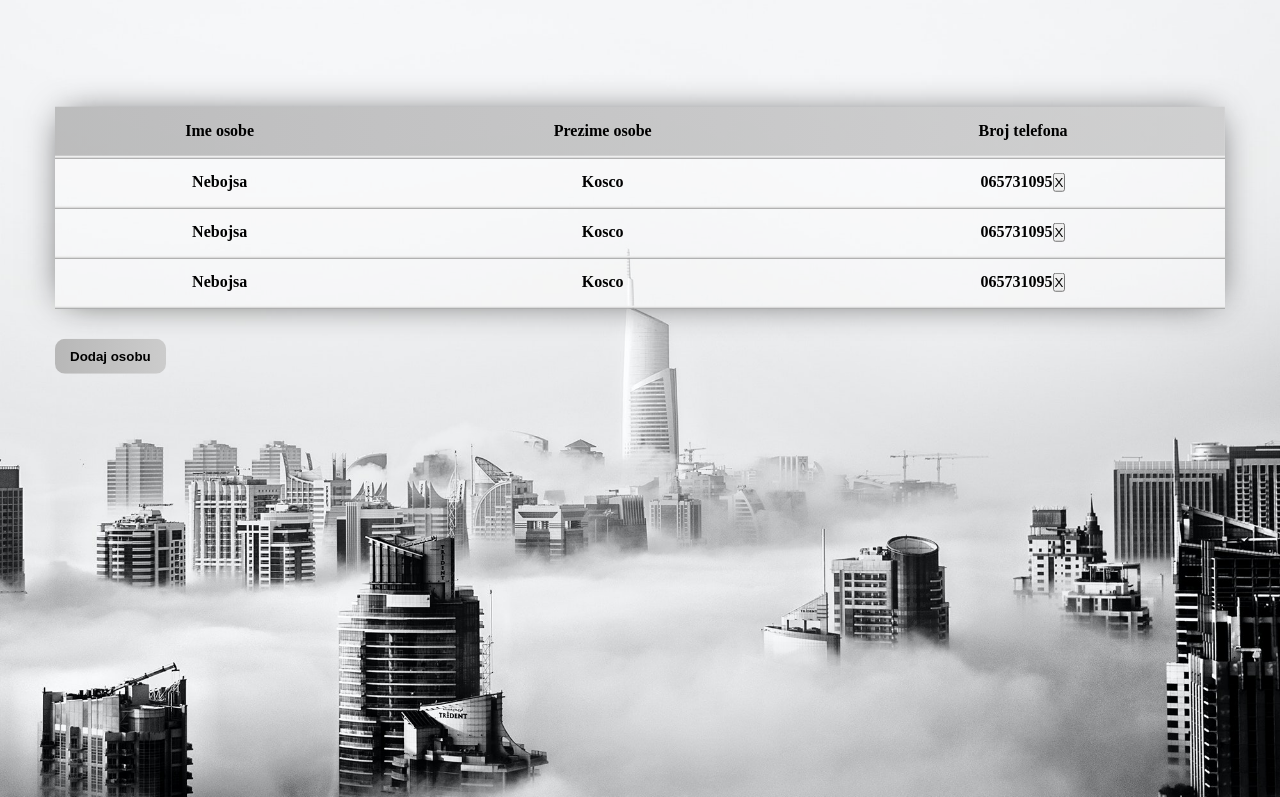
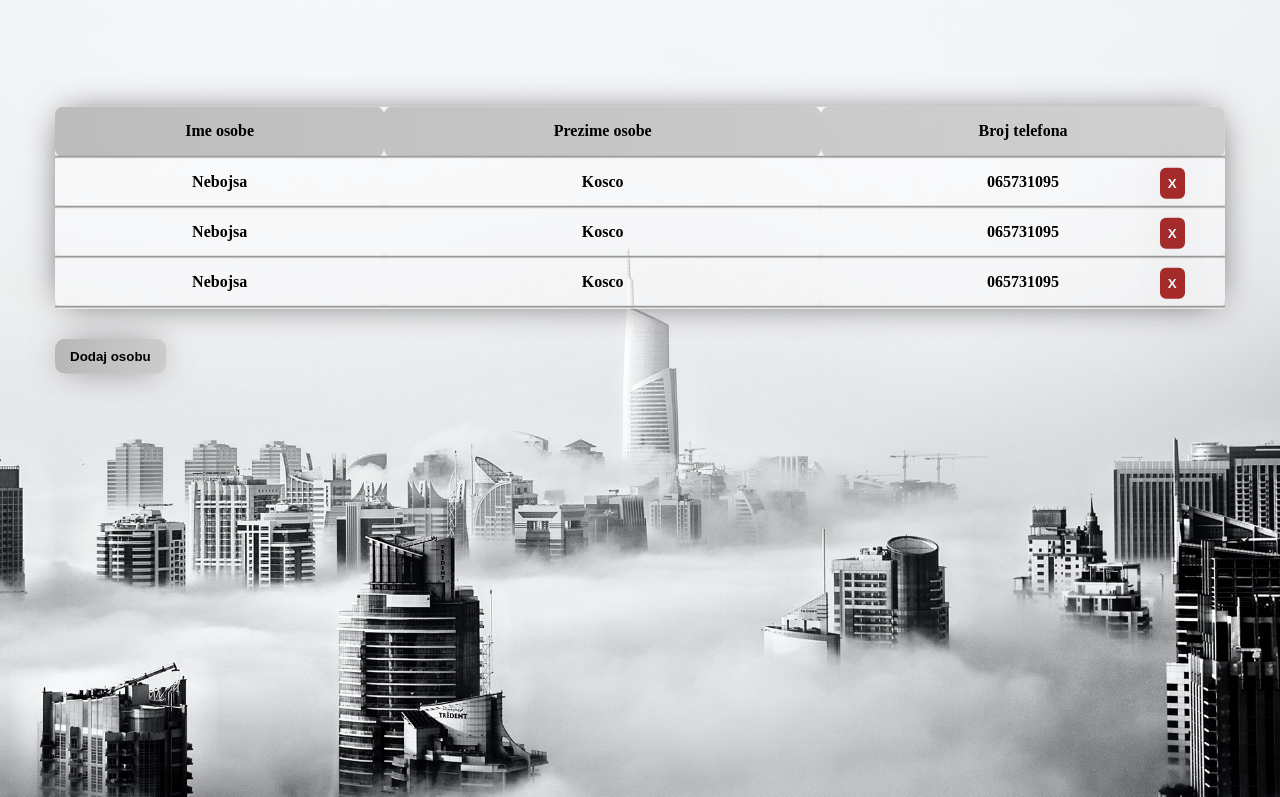
Before and after one commit to NebojsaKosco/PlanetSoft, a plain HTML site: page index.html in a window 1280 px wide. Shown: the top 797 px of the page. Drawn offline with Linux system fonts and the light colour scheme.

Commit message:
PredVerzija probe CSS

```diff
--- a/css/style.css
+++ b/css/style.css
@@ -25,6 +25,7 @@
     max-width: 1170px;
     width: 100%;
     margin:auto;
+
 }
 .table{
     border-collapse: collapse;
@@ -32,6 +33,8 @@
     -moz-box-shadow: 0px 0px 35px -10px rgba(0,0,0,0.75);
     box-shadow: 0px 0px 35px -10px rgba(0,0,0,0.75);
     width: 100%;
+    border-radius: 8px;
+
 }
 .btn{
     margin-top: 30px;
@@ -43,16 +46,42 @@
 }
 .btn-table, .btn-add{
     background-image: linear-gradient(to right, rgb(128, 128, 128, .5), rgb(169, 169, 169, .5));
+    -webkit-box-shadow: 0px 0px 35px -10px rgba(0,0,0,0.75);
+    -moz-box-shadow: 0px 0px 35px -10px rgba(0,0,0,0.75);
+    box-shadow: 0px 0px 35px -10px rgba(0,0,0,0.75);
+}
+.numb-tel{
+    position: relative;
+}
+.btn-delete{
+    position: absolute;
+    background-color: brown;
+    padding: 8px;
+    border-radius: 6px;
+    border: none;
+    font-weight: 900;
+    color: aliceblue;
+    right:10%;
+    top:20%;
+    -webkit-box-shadow: 0px 0px 35px -10px rgba(0,0,0,0.75);
+    -moz-box-shadow: 0px 0px 35px -10px rgba(0,0,0,0.75);
+    box-shadow: 0px 0px 35px -10px rgba(0,0,0,0.75);
 
 }
 
-.btn:hover{
+.btn:hover, .btn-delete:hover{
     background-image: linear-gradient(to right, rgb(128, 128, 128), rgb(169, 169, 169));
     scale: 1.05;
     color: rgb(255, 255, 255);
+    -webkit-box-shadow: 0px 0px 35px -10px rgba(0,0,0,0.75);
+    -moz-box-shadow: 0px 0px 35px -10px rgba(0,0,0,0.75);
+    box-shadow: 0px 0px 35px -10px rgba(0,0,0,0.75);
 }
-.btn:active{
+.btn:active, .btn-delete:active{
     scale:0.95;
+    -webkit-box-shadow: 0px 0px 35px -10px rgba(0,0,0,0.75);
+    -moz-box-shadow: 0px 0px 35px -10px rgba(0,0,0,0.75);
+    box-shadow: 0px 0px 35px -10px rgba(0,0,0,0.75);
 }
 tr{
     height: 50px;
@@ -61,7 +90,6 @@ tr{
 }
 .table-head{
     background-image: linear-gradient(to right, rgb(128, 128, 128, .5), rgb(169, 169, 169, .5));
-    border-radius: 10px;
 
 
 
@@ -69,13 +97,16 @@ tr{
 td , th{
     padding: 10px;
     border-width: 3px;
-    border-bottom-style:inset;
+    border-bottom-style:groove;
     text-align: center;
+
+
+    border-radius: 8px;
 
 }
 
 
-.new-contact-container{
+.new-contact{
     display: none;
     position: absolute;
     top: 30%;
@@ -98,7 +129,7 @@ td , th{
 
 }
 .form-container > div{
-    margin-bottom: 15px;
+    margin-bottom: 20px;
 }
 .btn-back{
     background-color: rgb(162, 54, 54);
```
